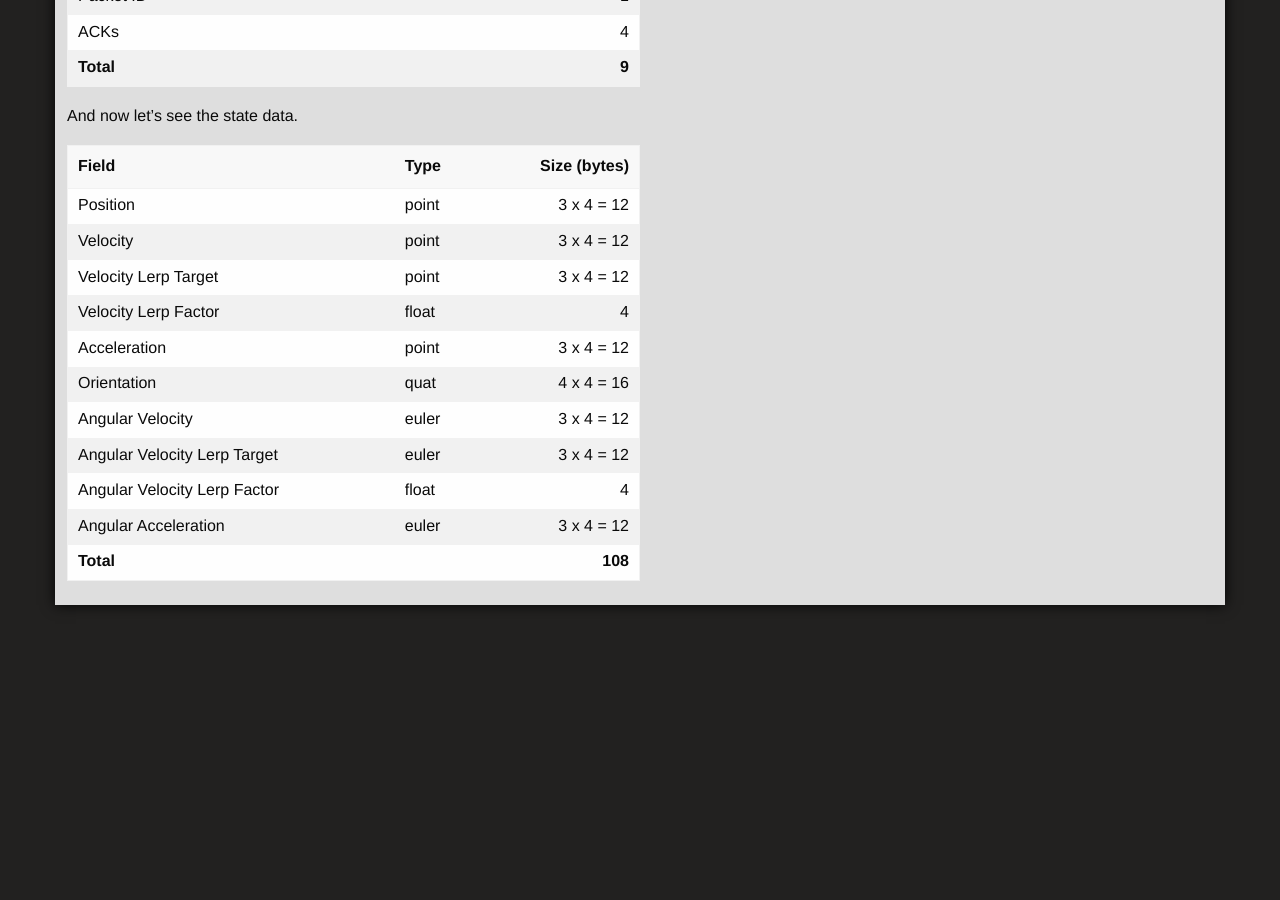
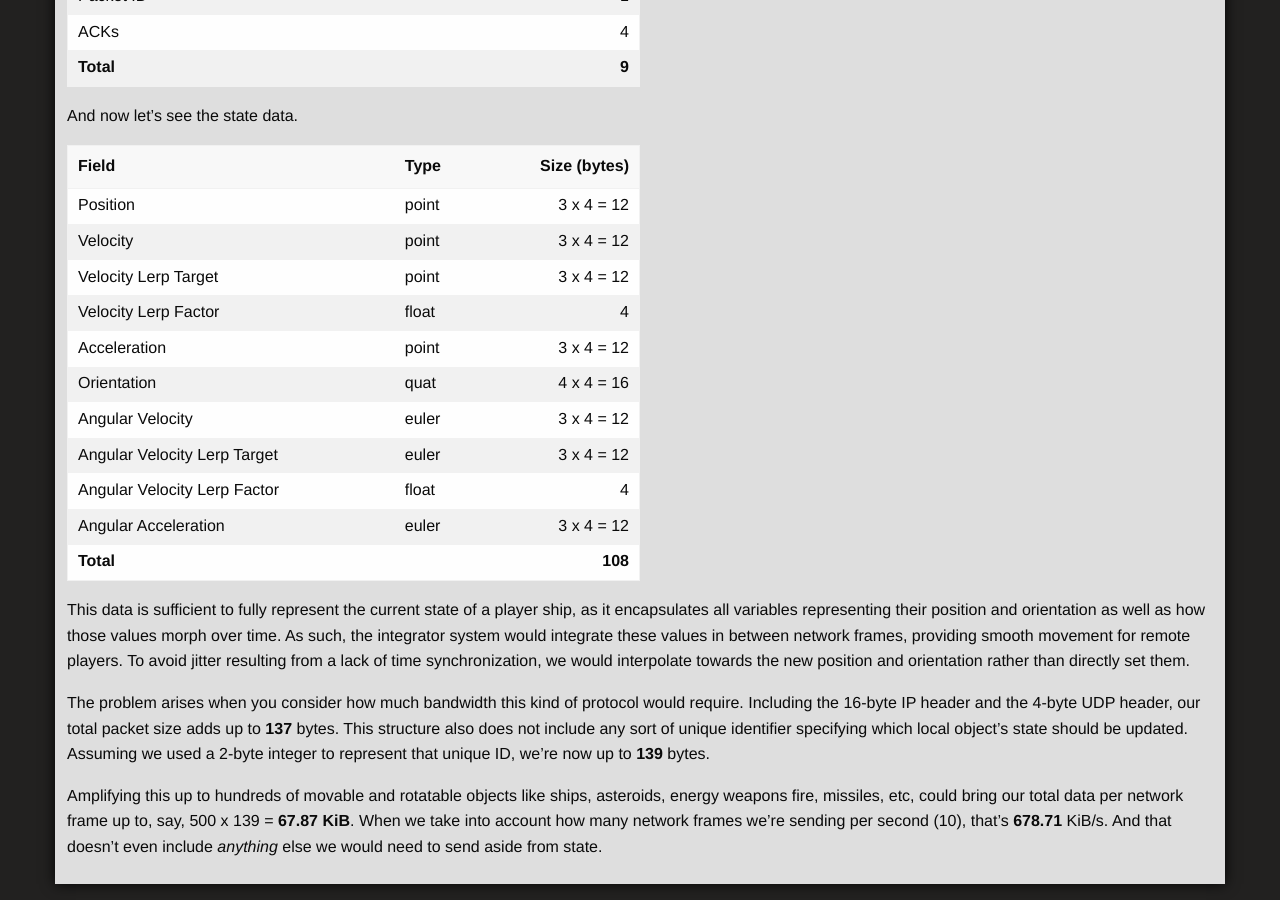
Before and after one commit to ori-sky/polar-space, a Jekyll site: the page built from _posts/2019-08-04-01-udp-multiplayer.md, in a window 1280 px wide and 900 px high, scrolled down 1963 px. Built offline with Jekyll 4.4.1, drawn with Linux system fonts in a browser that asks for light colours; nearby versions of some CDN libraries; some web fonts are replaced; our own code applies the rules of GitHub Pages for plain Markdown files; library files that are not in the unit come from our copies; before the commit the page ends 2584 px from its top, so only the background shows below that.

Commit message:
Update 2019-08-04-01-udp-multiplayer.md

```diff
--- a/_posts/2019-08-04-01-udp-multiplayer.md
+++ b/_posts/2019-08-04-01-udp-multiplayer.md
@@ -73,6 +73,12 @@ And now let's see the state data.
 | Angular Acceleration         | euler  |   3 x 4 = 12 |
 | __Total__                    |        |      __108__ |
 
+This data is sufficient to fully represent the current state of a player ship, as it encapsulates all variables representing their position and orientation as well as how those values morph over time. As such, the integrator system would integrate these values in between network frames, providing smooth movement for remote players. To avoid jitter resulting from a lack of time synchronization, we would interpolate towards the new position and orientation rather than directly set them.
+
+The problem arises when you consider how much bandwidth this kind of protocol would require. Including the 16-byte IP header and the 4-byte UDP header, our total packet size adds up to __137__ bytes. This structure also does not include any sort of unique identifier specifying which local object's state should be updated. Assuming we used a 2-byte integer to represent that unique ID, we're now up to __139__ bytes.
+
+Amplifying this up to hundreds of movable and rotatable objects like ships, asteroids, energy weapons fire, missiles, etc, could bring our total data per network frame up to, say, 500 x 139 = __67.87 KiB__. When we take into account how many network frames we're sending per second (10), that's __678.71__ KiB/s. And that doesn't even include _anything_ else we would need to send aside from state.
+
 <!--stackedit_data:
 eyJoaXN0b3J5IjpbMTQzNzI4MDUwMl19
 -->
```
